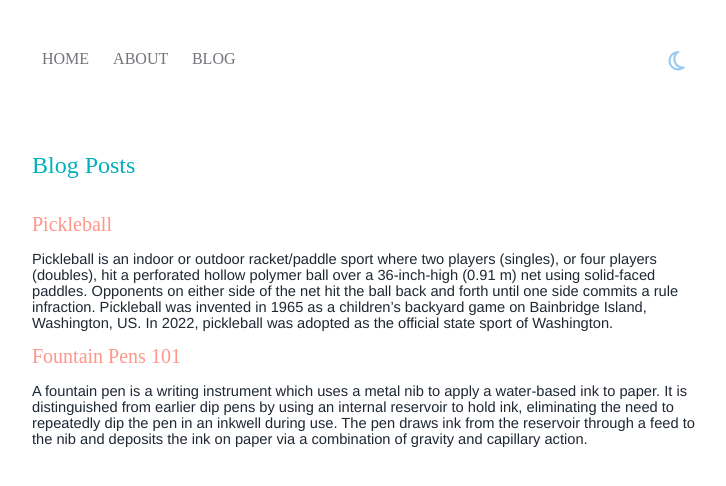
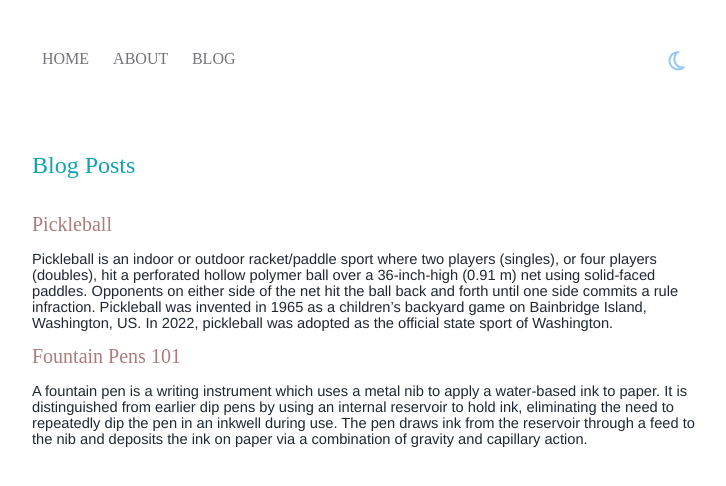
Before and after one commit to vaishnavisen/vaishnavisen.github.io, a Jekyll site: the page built from blog.html, in a window 1280 px wide. Shown: the top 486 px of the page, without its empty margins (276-1002 px from the left). Built offline with Jekyll 4.4.1, drawn with Linux system fonts in a browser that asks for light colours; nearby versions of some CDN libraries.

Commit message:
Try different colors

```diff
--- a/_sass/main.scss
+++ b/_sass/main.scss
@@ -1,6 +1,6 @@
 :root {
-    --link-title-color: #FF968A;
-    --title-color: #00B0BA;
+    --link-title-color: #AC7B7D;
+    --title-color: #0FA3B1;
     --navigation-color: #74737A;
     --normal-text-color: #1F2833;
     --link-normal-text-color: #97CAEF;
@@ -8,8 +8,8 @@
 }
 
 [data-theme="dark"] {
-    --link-title-color: #AC7B7D;
-    --title-color: #00B0BA;
+    --link-title-color: #FF968A;
+    --title-color: #0FA3B1;
     --navigation-color: #A1A6B4;
     --normal-text-color: #F8F8F8;
     --link-normal-text-color: #B4D2E7;
```
